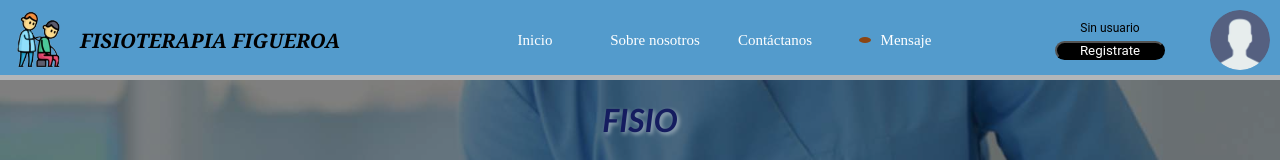
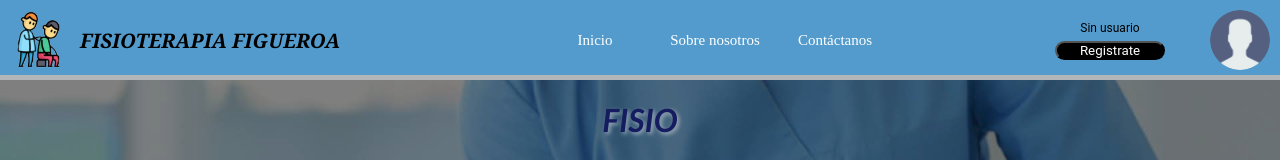
Before and after one commit to AntonyReyesFigueroa/Marat-n-de-programaci-n, a React (Vite) app: page / in a window 1280 px wide. Shown: the top 160 px of the page. Built offline with nearby package versions, Linux system fonts and the light colour scheme; no server answers; a web font is replaced by a local one.

Commit message:
subiendo

```diff
--- a/src/components/Header/Header.jsx
+++ b/src/components/Header/Header.jsx
@@ -42,10 +42,10 @@ const Header = ({ isOpen, setIsOpen }) => {
 
                 {
 
-                    // isAuthenticated ?
+                    isAuthenticated ?
                         <li id='mensajes'>  <Link to='/mensaje'> <CantidadMensajes /></Link> <Link to='/mensaje'> Mensaje</Link> </li>
-                        // :
-                        // ''
+                        :
+                        ''
 
                 }
             </div>
```
